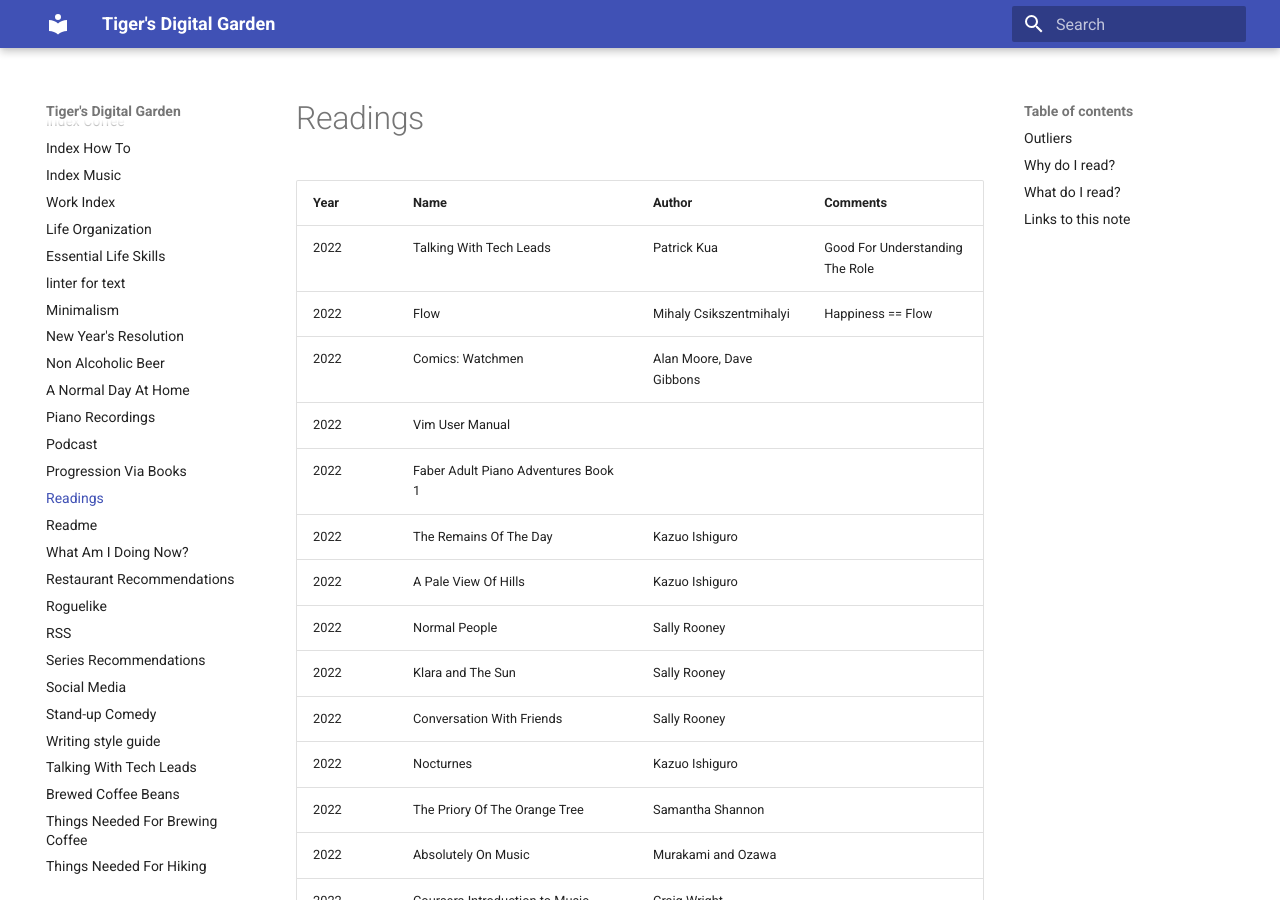
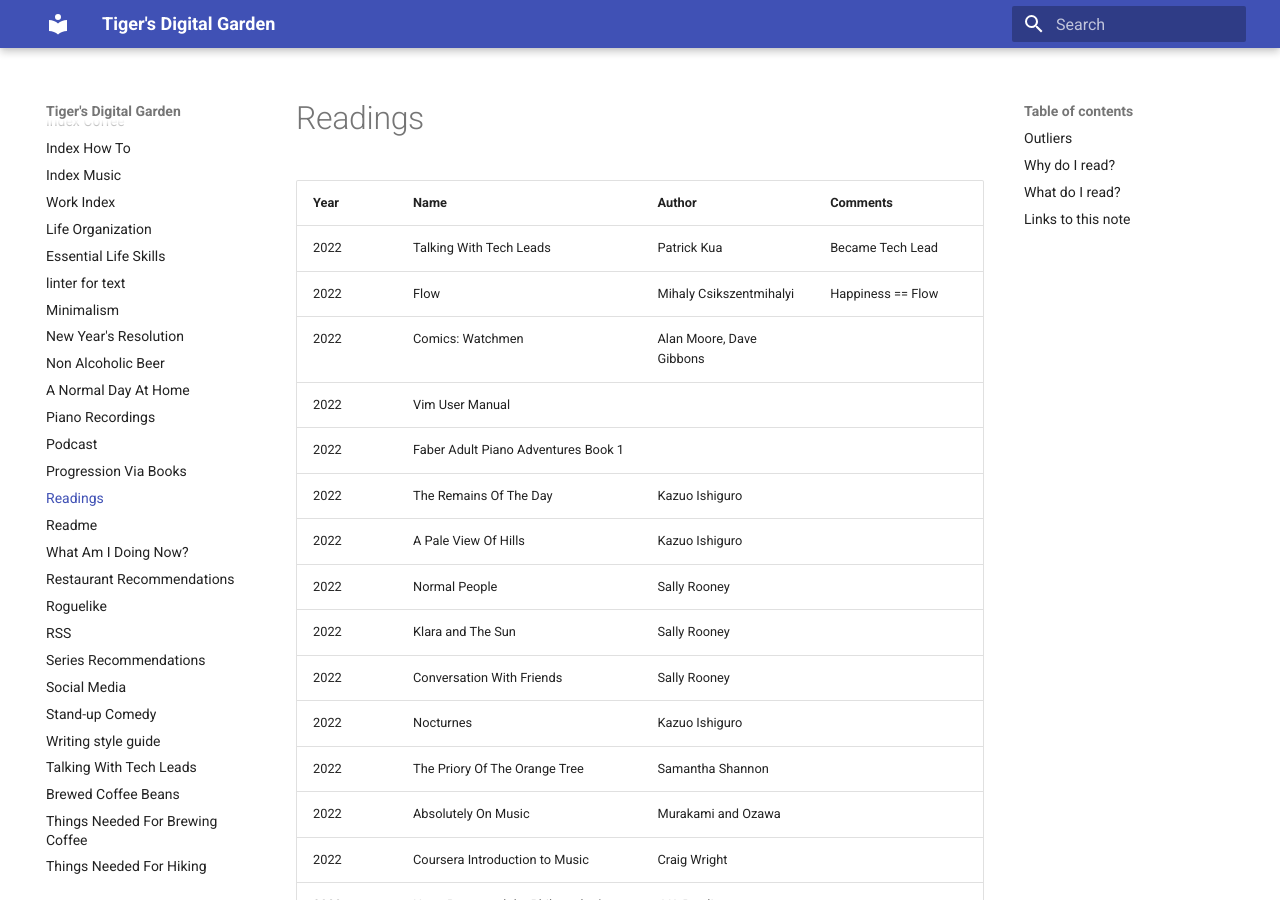
Before and after one commit to ynotstartups/notes, an MkDocs documentation site: the page built from notes/reading.md, in a window 1280 px wide and 900 px high. Built offline with MkDocs 1.6.1 and Material for MkDocs 9.7.7, drawn with Linux system fonts in a browser that asks for light colours.

Commit message:
update comments

```diff
--- a/notes/reading.md
+++ b/notes/reading.md
@@ -2,7 +2,7 @@
 
 | Year | Name                                                            | Author                          | Comments                            |
 | ---- | --------------------------------------------------------------- | ------------------------------- | ----------------------------------- |
-| 2022 | Talking With Tech Leads                                         | Patrick Kua                     | Good For Understanding The Role     |
+| 2022 | Talking With Tech Leads                                         | Patrick Kua                     | Became Tech Lead                    |
 | 2022 | Flow                                                            | Mihaly Csikszentmihalyi         | Happiness == Flow                   |
 | 2022 | Comics: Watchmen                                                | Alan Moore, Dave Gibbons        |                                     |
 | 2022 | Vim User Manual                                                 |                                 |                                     |
```
